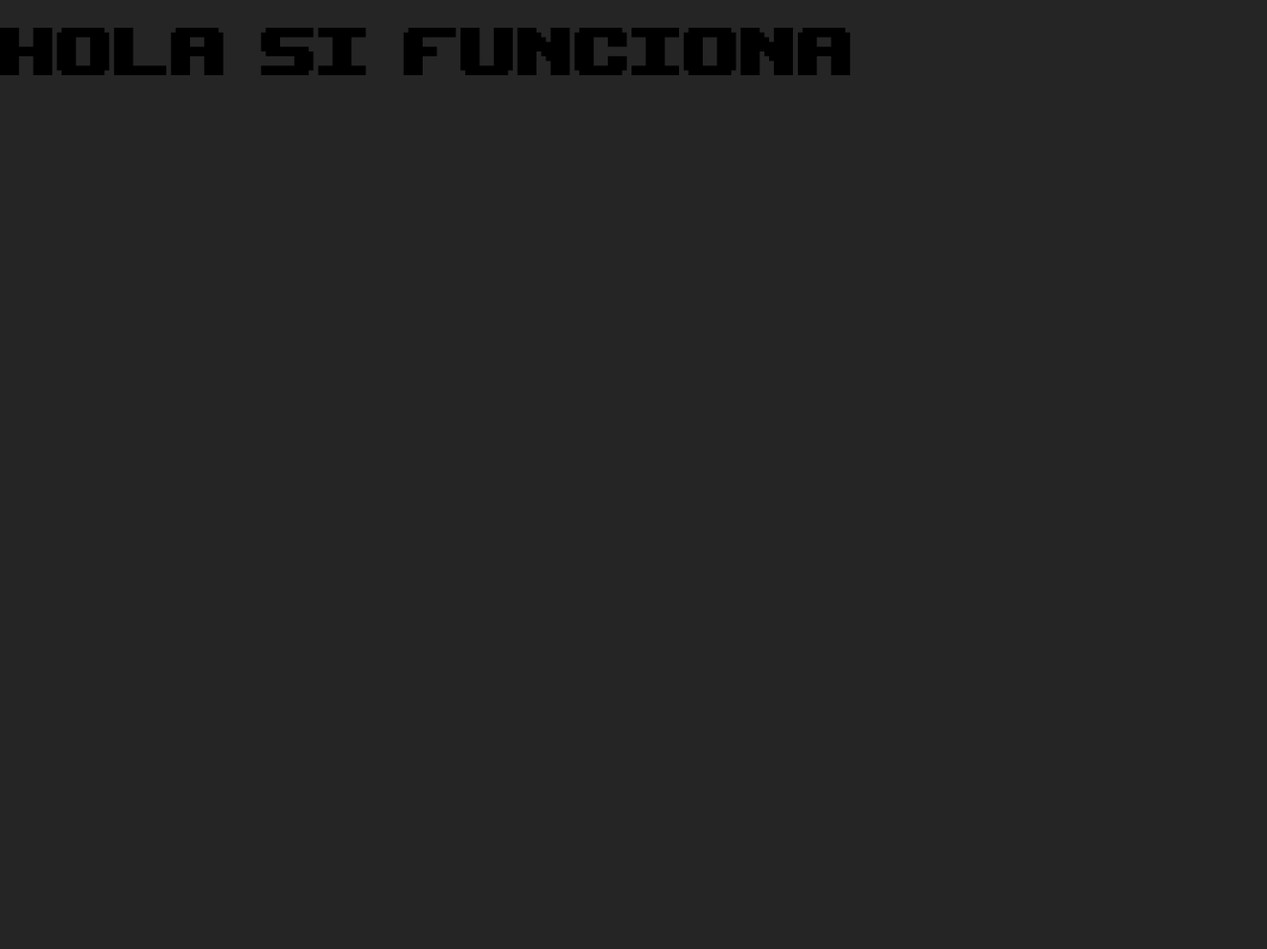
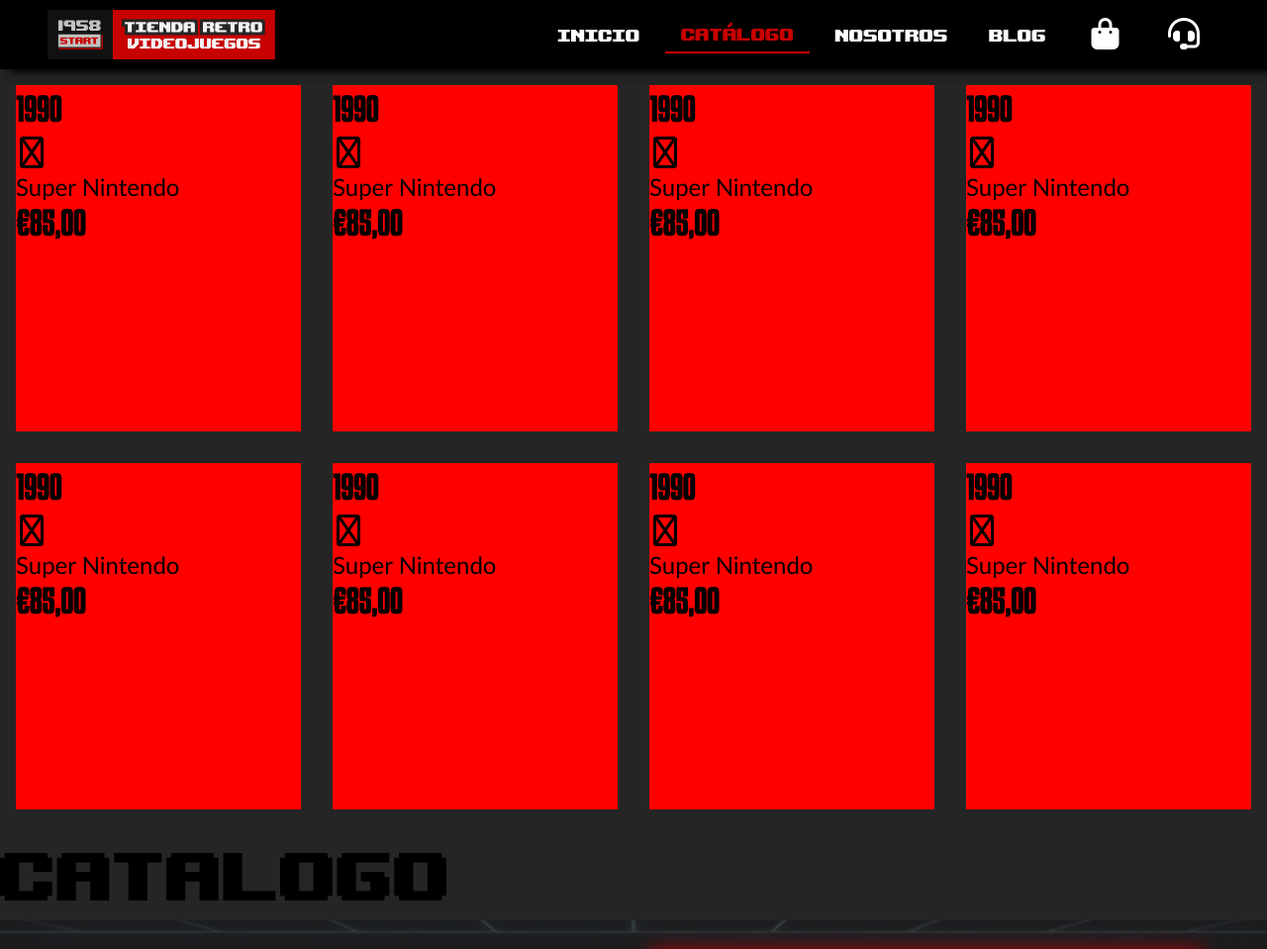
Before and after one commit to KevinSuarz/1958START, a PHP site: page /pages/catalogo.php in a window 1280 px wide. Shown: the top 959 px of the page at 99% size. Before the commit the page ends 76 px from the top, so only its background shows below. Run offline with PHP 8.4, Linux system fonts and the light colour scheme; some libraries are stand-ins or nearby versions.

Commit message:
creacion tarjeta producto, falta, navbar solo despliega en inicio

```diff
--- a/components/head.php
+++ b/components/head.php
@@ -10,10 +10,14 @@
     echo '<link rel="stylesheet" href="'. $ruta_base . 'src/styles/main.css">';
     echo '<link rel="stylesheet" href="'. $ruta_base . 'src/styles/navbar.css">';
     echo '<link rel="stylesheet" href="'. $ruta_base . 'src/styles/footer.css">';
+    echo '<link rel="stylesheet" href="'. $ruta_base . 'src/styles/productCatalogo.css">';
+    echo '<link rel="stylesheet" href="'. $ruta_base . 'src/styles/catalogo.css">';
   } else {
     echo '<link rel="stylesheet" href="src/styles/main.css">';
     echo '<link rel="stylesheet" href="src/styles/navbar.css">';
     echo '<link rel="stylesheet" href="src/styles/footer.css">';
+    echo '<link rel="stylesheet" href="src/styles/productCatalogo.css">';
+    echo '<link rel="stylesheet" href="src/styles/catalogo.css">';
   }
   ?>
   <script src="https://kit.fontawesome.com/ee9a0937c2.js" crossorigin="anonymous"></script>
--- a/components/navbar.php
+++ b/components/navbar.php
@@ -1,38 +1,31 @@
 <header class="header">
-    <div class="navbar">
-      <div class="nav__mobile">
-        <?php
-          if (isset($ruta_base)) {
-              echo
-              '<a href="" class="logo">
-                  <img src="'. $ruta_base .'src/img/logo.png" alt="Logo 1958 START">
-              </a>';
-          } else {
-              echo
-              '<a href="" class="logo">
-                  <img src="src/img/logo.png" alt="Logo 1958 START">
-              </a>';
-          }
-        ?>
-        <button href="" id="burguer"><i class="fa-sharp fa-solid fa-bars txtw"></i></button>
-      </div>
-      <nav class="menu__mobile">
-        <a href="" class = "txtw menu_link">INICIO</a>
-        <a href="" class = "txtw menu_link">CATÁLOGO</a>
-        <a href="" class = "txtw menu_link">NOSOTROS</a>
-        <a href="" class = "txtw menu_link">BLOG</a>
-        <div class="menu__mobile-icons">
-          <a href=""><i class="fa-sharp fa-solid fa-bag-shopping txtw"></i></a>
-          <a href=""><i class="fa-solid fa-headset txtw"></i></a>
-        </div>
-      </nav>
-      <nav class="navbar__desktop">
-        <a href="">INICIO</a>
-        <a href="">CATÁLOGO</a>
-        <a href="">NOSOTROS</a>
-        <a href="">BLOG</a>
-        <a href=""><i class="fa-sharp fa-solid fa-bag-shopping"></i></a>
-        <a href=""><i class="fa-solid fa-headset"></i></a>
-      </nav>
-    </div>
+  <div class="navbar__mobile">
+
+    <a href="<?php echo isset($ruta_base) ? $ruta_base . 'index.php' : '' ?>" class="header__logo">
+      <img src="<?php echo isset($ruta_base) ? $ruta_base : '' ?>src/img/logo.png" alt="Logo 1958 START">
+    </a>
+
+    <button href="" id="burguer" class="burguerButton"><i class="fa-sharp fa-solid fa-bars txtw"></i></button>
+
+    <nav class="navbar__desktop">
+      <a href="<?php echo isset($ruta_base) ? $ruta_base : '' ?>index.php" class="txtw menu__link <?php echo ($current_page == 'inicio') ? 'menu__link--active' : '';?>">INICIO</a>
+      <a href="<?php echo isset($ruta_base) ? $ruta_base : '' ?>pages/catalogo.php" class="txtw menu__link <?php echo ($current_page == 'catalogo') ? 'menu__link--active' : '';?>">CATÁLOGO</a>
+      <a href="<?php echo isset($ruta_base) ? $ruta_base : '' ?>pages/nosotros.php" class="txtw menu__link <?php echo ($current_page == 'nosotros') ? 'menu__link--active' : '';?>">NOSOTROS</a>
+      <a href="<?php echo isset($ruta_base) ? $ruta_base : '' ?>pages/blog.php" class="txtw menu__link <?php echo ($current_page == 'blog') ? 'menu__link--active' : '';?>">BLOG</a>
+      <a href="<?php echo isset($ruta_base) ? $ruta_base : '' ?>pages/carrito.php" class="txtw menu__link <?php echo ($current_page == 'carrito') ? 'menu__link--active' : '';?>"><i class="fa-sharp fa-solid fa-bag-shopping"></i></a>
+      <a href="" class="txtw menu__link"><i class="fa-solid fa-headset"></i></a>
+    </nav>
+
+  </div>
 </header>
+
+<nav class="menu__mobile">
+  <a href="" class = "txtw menu__mobile-link">INICIO</a>
+  <a href="" class = "txtw menu__mobile-link">CATÁLOGO</a>
+  <a href="" class = "txtw menu__mobile-link">NOSOTROS</a>
+  <a href="" class = "txtw menu__mobile-link">BLOG</a>
+  <div>
+    <a href=""><i class="fa-sharp fa-solid fa-bag-shopping txtw"></i></a>
+    <a href=""><i class="fa-solid fa-headset txtw"></i></a>
+  </div>
+</nav>
--- /dev/null
+++ b/components/productPrice.php
@@ -0,0 +1,11 @@
+<div class="catalogo__producto">
+  <div class="producto__marco">
+    <h4 class="producto__anio">1990</h4>
+    <img src="" alt="" class="producto__carrito">
+    <a href="" class="producto__carrito">
+      <i class="fa-regular fa-cart-plus"></i>
+    </a>
+  </div>
+  <h6>Super Nintendo</h6>
+  <h4>€85,00</h4>
+</div>
--- a/pages/catalogo.php
+++ b/pages/catalogo.php
@@ -1,6 +1,23 @@
 <?php
   $ruta_base = '../';
+  $current_page = 'catalogo';
   include("../components/head.php");
+  include("../components/navbar.php");
 ?>
 
-<h1>hola si funciona</h1>
+<div class="catalogo__galeria">
+  <?php
+    include("../components/productPrice.php");
+    include("../components/productPrice.php");
+    include("../components/productPrice.php");
+    include("../components/productPrice.php");
+    include("../components/productPrice.php");
+    include("../components/productPrice.php");
+    include("../components/productPrice.php");
+    include("../components/productPrice.php");
+  ?>
+</div>
+
+<h1>catalogo</h1>
+
+<?php include("../components/footer.php");?>
--- a/src/js/navbar.js
+++ b/src/js/navbar.js
@@ -3,5 +3,5 @@ let burguerButton = document.getElementById("burguer");
 let menuDesp = document.getElementsByClassName("menu__mobile")[0];
 
 burguerButton.addEventListener("click", ()=>{
-  menuDesp.classList.toggle("showMenu");
+  menuDesp.classList.toggle("menu__mobile--dropdown");
 });
--- /dev/null
+++ b/src/styles/catalogo.css
@@ -0,0 +1,9 @@
+.catalogo__galeria {
+  display: flex;
+  flex-wrap: wrap;
+  justify-content: center;
+  gap: 2rem;
+  max-width: 1440px;
+  margin: 0 auto;
+  padding: 1rem;
+}
--- a/src/styles/main.css
+++ b/src/styles/main.css
@@ -34,6 +34,8 @@
   --font-upheav: 'upheaval_tt_brkregular';
   --font-kenyan: 'kenyan_coffeeregular';
   --font-calibri: 'Gill Sans', 'Gill Sans MT', Calibri, 'Trebuchet MS', sans-serif;
+
+  --navbar-height: 70px;
 }
 
 
@@ -130,7 +132,7 @@ p {
 a {
   color: inherit;
   text-decoration: inherit;
-  font-size: 2rem;
+  font-size: 1.5rem;
   font-family: var(--font-upheav);
 }
 
--- a/src/styles/navbar.css
+++ b/src/styles/navbar.css
@@ -1,105 +1,128 @@
 .header {
+  z-index: 10;
   position: relative;
-  z-index: 10;
+  top: 0;
+  left: 0;
+  right: 0;
   width: 100%;
-  height: 4.5rem;
+  height: var(--navbar-height);
+  display: flex;
+  justify-content: center;
+  background-color: black;
+  box-shadow: 10px 0 10px black;
 }
 
-.navbar {
+.header__logo img {
+  width: 180px;
+}
+
+.burguerButton {
+  background-color: unset;
+  cursor: pointer;
+}
+
+.navbar__mobile {
   position: fixed;
-  display: flex;
-  align-items: center;
-  justify-content: space-between;
   top: 0;
   left: 0;
+  right: 0;
+  margin: 0 auto;
   width: 100%;
+  height: var(--navbar-height);
+  max-width: 1440px;
+  padding: 0 1rem;
+  display: flex;
+  justify-content: space-between;
+  align-items: center;
   background-color: black;
-}
+  box-shadow: 10px 0 10px black;
 
-.nav__mobile {
-  display: flex;
-  align-items: center;
-  justify-content: space-between;
-  flex: 1;
-  height: 4.5rem;
-  padding: 1.5rem;
-  background-color: black;
-  border-bottom: 2px solid var(--black-color);
 }
 
 .menu__mobile {
-  z-index: -1;
-  position: absolute;
-  margin-top: -100%;
+  z-index: 9;
+  position: fixed;
+  top: var(--navbar-height);
   right: 0;
   width: 100%;
   max-width: 430px;
   display: flex;
   flex-direction: column;
   align-items: center;
-  gap: .5rem;
-  padding: 1rem;
+  gap: 1rem;
+  padding: 1rem 4rem;
   background-color: var(--first-color);
+  border-radius: 0 0 10px 10px;
+  border-bottom: 5px solid white;
+  transform: translateY(-100%);
   transition: all .2s ease-in-out;
 }
 
-.menu_link {
-  border-bottom: 3px solid var(--black-color);
-  padding: 0 2rem;
+.menu__mobile--dropdown {
+  transform: translateY(0);
 }
 
-.showMenu {
-  margin-top: 100%;
-}
-
-#burguer {
-  background-color: black;
-  border: 0;
-  cursor: pointer;
-  border-radius: 5px;
-}
-
-.menu__mobile-icons {
-  width: 50%;
-  display: flex;
-  justify-content: space-around;
-}
-
-.logo img {
-  width: 180px;
+.menu__mobile-link {
+  width: 100%;
+  text-align: center;
+  border-bottom: 2px solid var(--white-color);
 }
 
 .navbar__desktop {
-  color: var(--white-color);
   display: none;
-  padding: 0 3rem;
-  flex: 1;
+  gap: .6rem;
+  align-items: center;
 }
 
+.menu__link {
+  border-radius: 10px;
+  padding: 0 1rem;
+  transition: all .1s ease-in;
+}
+
+.menu__link:hover {
+  background-color: var(--first-color);
+}
+
+.menu__link--active {
+  color: var(--first-color);
+  border-radius: 10px 10px 0 0;
+  border-bottom: 2px solid var(--first-color);
+}
+
+.menu__link--active:hover {
+  background-color: white;
+}
 
 @media (min-width: 430px) {
   .menu__mobile {
-    margin-top: 50%;
-    transform: translateX(101%);
+    transform: translateX(100%);
   }
 
-  .showMenu {
+  .menu__mobile--dropdown {
     transform: translateX(0);
   }
+
+  .navbar__mobile {
+    padding: 0 3rem;
+  }
+
 }
 
 @media (min-width: 992px) {
-  .navbar__desktop {
-    display: flex;
-    gap: 1rem;
-    justify-content: space-between;
-  }
-
-  #burguer {
+  .burguerButton {
     display: none;
   }
 
   .menu__mobile {
     display: none;
   }
+
+  .navbar__desktop {
+    display: flex;
+  }
+
+  .header__logo img {
+    width: 230px;
+  }
 }
--- /dev/null
+++ b/src/styles/productCatalogo.css
@@ -0,0 +1,7 @@
+.catalogo__producto {
+  min-width: 280px;
+  max-width: 320px;
+  height: 350px;
+  flex: 1 1 auto;
+  background-color: red;
+}
```
Also changed, not shown: index.php (+6 -3 lines), pages/blog.php (added, +10 -0 lines), pages/carrito.php (added, +10 -0 lines), pages/nosotros.php (added, +10 -0 lines).
